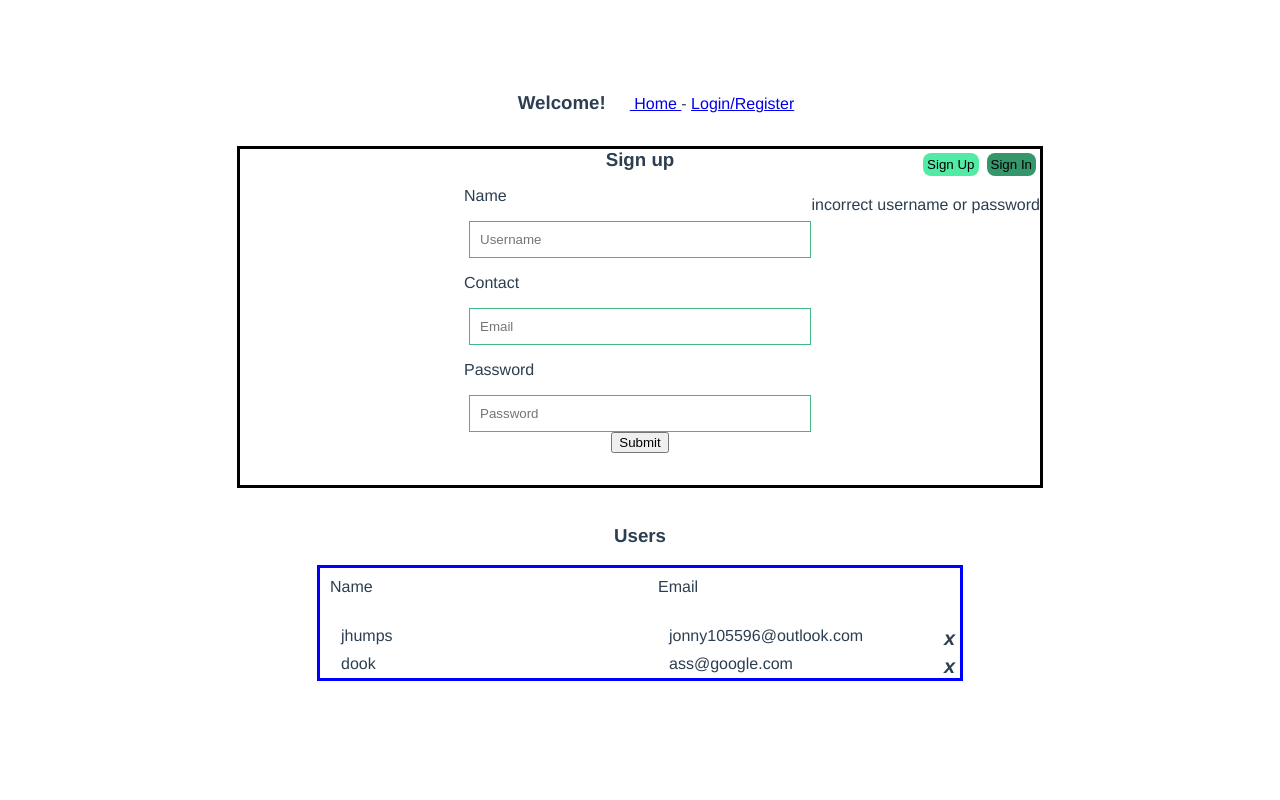
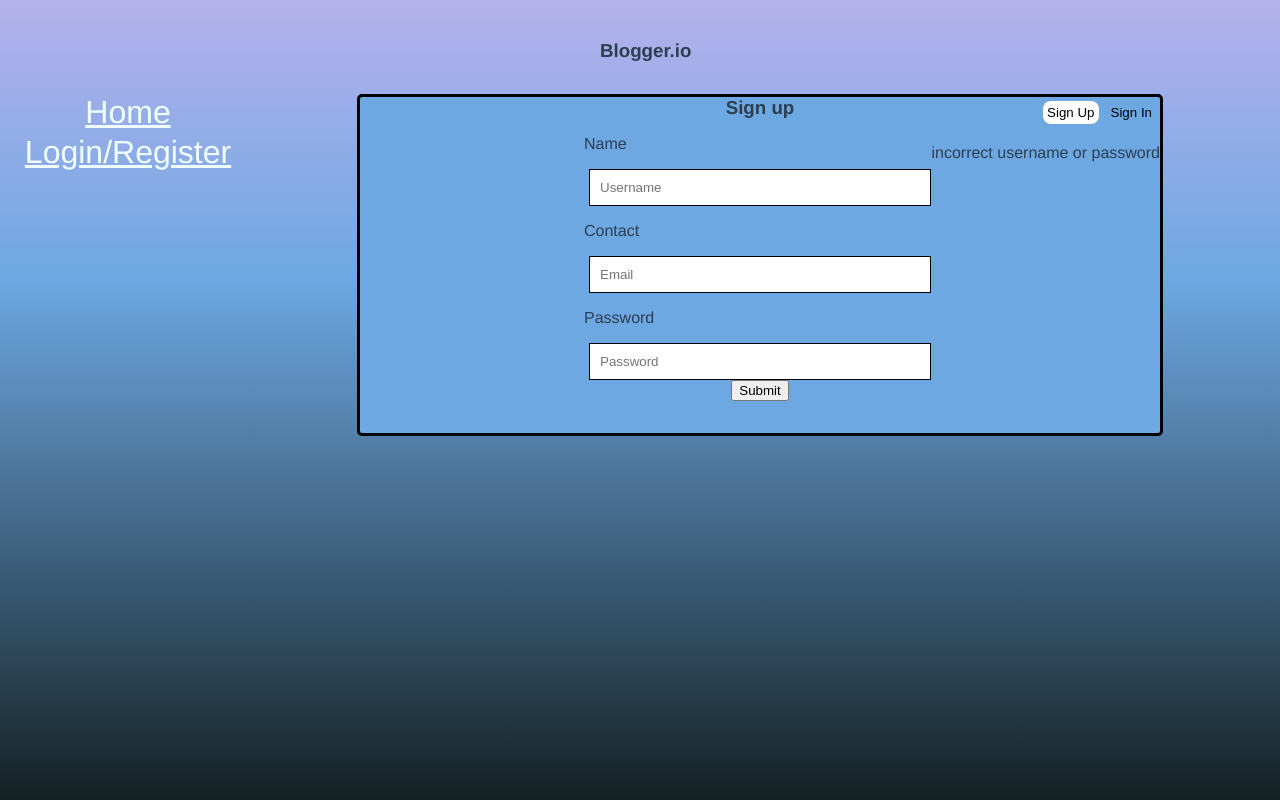
Before and after one commit to JonathanHumphrey/user-creation, a Vue app: page /register in a window 1280 px wide. Built offline with nearby package versions, Linux system fonts and the light colour scheme; data requests are answered from the project's data file.

Commit message:
first style pass and small bug fix

```diff
--- a/db.json
+++ b/db.json
@@ -27,6 +27,21 @@
       "id": 61,
       "body": "poggs evening to you all",
       "timeOfPost": "11:14 AM 12/17/2021"
+    },
+    {
+      "id": 62,
+      "body": "good morning you guys",
+      "timeOfPost": "8:49 AM 12/26/2021"
+    },
+    {
+      "id": 86,
+      "body": "hello :)",
+      "timeOfPost": "9:00 AM 12/26/2021"
+    },
+    {
+      "id": 42,
+      "body": "mornin",
+      "timeOfPost": "11:52 AM 12/27/2021"
     }
   ],
   "profile": {
--- a/src/App.vue
+++ b/src/App.vue
@@ -1,15 +1,21 @@
 <template>
   <div class="container">
-    <Header />
-    <UserData />
+    <Header class="header" />
+
     <!-- Router links for A Home component and form rendering -->
-    <router-link to="/"> Home </router-link>
-    -
-    <router-link to="register">Login/Register</router-link>
-
-    <router-view></router-view>
+    <div class="test">
+      <div class="nav">
+        <UserData class="user-data" />
+        <router-link to="/" class="router-link"> Home </router-link>
+        <router-link to="register" class="router-link"
+          >Login/Register</router-link
+        >
+      </div>
+      <div class="view-container">
+        <router-view class="view"></router-view>
+      </div>
+    </div>
     <br />
-    <AllUsers />
   </div>
 </template>
 
@@ -19,7 +25,7 @@
 // Component Imports
 import Header from "./components/Header.vue";
 //import FormContainer from "./components/FormContainer.vue";
-import AllUsers from "./components/AllUsers.vue";
+//import AllUsers from "./components/AllUsers.vue";
 import UserData from "./components/UserData.vue";
 
 export default {
@@ -27,7 +33,7 @@ export default {
   // Components imports
   components: {
     Header,
-    AllUsers,
+    //AllUsers,
     UserData,
   },
 };
@@ -40,11 +46,59 @@ export default {
   -moz-osx-font-smoothing: grayscale;
   text-align: center;
   color: #2c3e50;
-  margin-top: 60px;
+
+  width: 100%;
+  height: 100%;
+}
+html {
+  min-height: 100%;
+  background: rgb(181, 177, 236);
+  background: linear-gradient(
+    180deg,
+    rgba(181, 177, 236, 1) 0%,
+    rgba(109, 168, 226, 1) 35%,
+    rgba(20, 33, 36, 1) 100%
+  );
 }
 .container {
-  max-width: 1100px;
-  margin: auto;
-  padding: 0 2rem;
+  display: flex;
+  flex-flow: column wrap;
+  justify-content: center;
+}
+.router-link {
+  font-size: 2rem;
+  color: azure;
+
+  border-radius: 2.5rem;
+  width: 15rem;
+  height: 2.5rem;
+}
+.router-link:hover {
+  color: aquamarine;
+}
+.nav {
+  display: inherit;
+  flex-direction: column;
+}
+.view-container {
+  width: 100%;
+  border-radius: 5rem;
+}
+.test {
+  display: inherit;
+}
+::-webkit-scrollbar {
+  width: 1rem;
+}
+::-webkit-scrollbar-track {
+  box-shadow: inset 0 0 5px rgb(29, 29, 29);
+  border-radius: 10px;
+}
+::-webkit-scrollbar-thumb {
+  background: rgba(109, 168, 226, 1) 35%;
+  border-radius: 10px;
+}
+::-webkit-scrollbar-thumb:hover {
+  background: rgba(181, 177, 236, 1) 0%;
 }
 </style>
--- a/src/components/FormContainer.vue
+++ b/src/components/FormContainer.vue
@@ -47,7 +47,10 @@
 
 <script>
 import { mapActions, mapState } from "vuex";
+import router from "../router.js";
 import FormTemplate from "@/components/forms/FormTemplate";
+
+import pfp from "../assets/pfp.jpg";
 
 export default {
   name: "FormContainer",
@@ -88,6 +91,7 @@ export default {
           email: data.data.email,
           pass: data.data.password,
           isSignedIn: false,
+          profilePicture: pfp.jpg,
         };
         console.log(newUser);
 
@@ -108,6 +112,7 @@ export default {
               //this.users.activeUser = this.users[i];
               this.loginUser(this.users[i]);
               this.users[i].isSignedIn = true;
+              router.push("/");
               break;
             }
           } else if (data.data.username !== this.users[i].name) {
@@ -135,26 +140,28 @@ export default {
 <style scoped>
 .form-container {
   border: solid black;
+  border-radius: 5px;
   flex: 2;
   width: 50rem;
   height: 18rem;
   margin: auto;
   padding-bottom: 3rem;
   position: relative;
+  background: rgba(109, 168, 226, 1);
 }
 .account-nav {
   cursor: pointer;
   border: none;
-  background-color: #36966b;
+  background-color: rgba(109, 168, 226, 1);
   padding: 0.25rem;
   margin: 0.25rem;
   border-radius: 0.5rem;
 }
 .account-nav-selected {
-  background-color: #51eba5;
+  background-color: #ffffff;
 }
 .account-nav:hover {
-  background-color: #51eba5;
+  background-color: rgb(195, 225, 255);
 }
 .section-name {
   text-align: left;
--- a/src/components/Header.vue
+++ b/src/components/Header.vue
@@ -1,45 +1,21 @@
 <template>
   <div class="header">
-        <h3>Welcome!</h3>
+    <h3>Blogger.io</h3>
   </div>
 </template>
 
 <script>
-
-
 export default {
   name: "Header",
-}
+};
 </script>
 
 <style scoped>
-    .header{
-        display: inline;
-        flex: 2;
-        width: 20rem;
-        margin: auto;
+.header {
+  min-width: 100%;
 }
-    .account-nav{
-        cursor: pointer;
-        border: none;
-        background-color: #41b883;
-        padding: .5rem;
-        margin: .5rem;
-    }
-    .sign-up:hover{
-        color: rgb(46, 149, 197);
-    }
-    .sign-in{
-        cursor: pointer;
-        border: none;
-        background-color: #41b883;
-        padding: .5rem;
-        margin: .5rem;
-    }
-    .sign-in:hover{
-        color: rgb(46, 149, 197);
-    }
-    h3{
+
+h3 {
   width: 5rem;
   margin: 2rem;
   display: inline-block;
--- a/src/components/UserContent.vue
+++ b/src/components/UserContent.vue
@@ -1,8 +1,10 @@
 <template>
   <div class="user-content">
-    <textarea placeholder="Compose a Post" id="user-text" />
+    <div class="post-div">
+      <textarea class="text-area" placeholder="Compose a Post" id="user-text" />
 
-    <button @click="post()">Post!</button>
+      <button @click="post()">Post!</button>
+    </div>
 
     <div class="posts" v-for="post in allPosts" v-bind:key="post.id">
       <h4>{{ activeUser.name }}</h4>
@@ -33,8 +35,9 @@ export default {
         body: str,
         timeOfPost: moment(new Date()).format("h:mm A MM/DD/YYYY"),
       };
-      console.log(sender.timeOfPost);
+
       this.postUserContent(sender);
+      text.value = "";
     },
     removePost(id) {
       this.deletePost(id);
@@ -56,14 +59,30 @@ export default {
 textarea {
   resize: none;
   width: 20%;
+  height: 2.5rem;
 }
 h4 {
   text-align: left;
   margin-left: 5rem;
   margin-bottom: 0;
 }
+button {
+  border: none;
+  border-radius: 5rem;
+  padding: 0.5rem;
+  margin-left: 1rem;
+  border: solid rgb(200, 225, 250);
+}
+button:hover {
+  background-color: rgb(195, 225, 255);
+  border: solid rgb(39, 118, 197);
+}
 .user-content {
-  border: solid black;
+  border-radius: 2.5rem;
+  background: rgb(200, 225, 250);
+  padding: 1rem;
+  display: flex;
+  flex-direction: column;
 }
 .del {
   position: absolute;
@@ -93,4 +112,8 @@ h4 {
   padding: 1rem;
   margin-bottom: 2rem;
 }
+.text-area {
+  margin-top: 2rem;
+  border: none;
+}
 </style>
--- a/src/components/UserData.vue
+++ b/src/components/UserData.vue
@@ -1,8 +1,9 @@
 <template>
   <div class="user-data" v-if="this.activeUser !== null">
-    <h3>{{ this.activeUser.name }}</h3>
-    <p>{{ this.activeUser.email }}</p>
-    <button @click="signOut($event)">Sign Out</button>
+    <h3>Username: {{ this.activeUser.name }}</h3>
+    <p>Contact: {{ this.activeUser.email }}</p>
+    <img src="${{this.activeUser.profilePicture}}" alt="" />
+    <button @click="signOut($event)">Log Out</button>
   </div>
 </template>
 
@@ -29,16 +30,28 @@ export default {
 
 <style scoped>
 .user-data {
-  border: solid black;
-  width: 10rem;
-  margin-left: -5rem;
+  width: 15rem;
+  border-radius: 2.5rem;
   justify-content: left;
-  display: flexbox;
+  display: inherit;
+  flex-direction: column;
+  background: rgba(109, 168, 226, 1);
+  height: 7.5rem;
+}
+h3 {
+  margin: 0;
 }
 p {
   font-size: 0.75rem;
 }
 button {
   align-self: center;
+  border-radius: 2rem;
+  border: none;
+  padding: 0.5rem;
+}
+button:hover {
+  color: rgb(243, 128, 128);
+  background-color: rgb(195, 225, 255);
 }
 </style>
--- a/src/components/forms/FormTemplate.vue
+++ b/src/components/forms/FormTemplate.vue
@@ -50,7 +50,7 @@ export default {
 .input {
   flex: 10;
   padding: 10px;
-  border: 1px solid #41b883;
+  border: 1px solid #000000;
   outline: 0;
   width: 20rem;
   margin: auto;
--- a/src/store/modules/userPosts.js
+++ b/src/store/modules/userPosts.js
@@ -21,7 +21,8 @@ const actions = {
         const res = await axios.get('http://localhost:5000/userPosts')
 
         console.log(res.data)
-        commit('setPosts', res.data)
+        let reversed = res.data.reverse();
+        commit('setPosts', reversed)
     }
 };
 const mutations = {
--- a/src/views/Home.vue
+++ b/src/views/Home.vue
@@ -1,16 +1,15 @@
 <template>
-  <div>
-    <h3>Home</h3>
-    <p v-show="!activeUser.name">
+  <div v-if="this.activeUser === null">
+    <p>
       Welcome to the website, create an account or sign in to an existing one to
       view your dashboard
     </p>
   </div>
-  <div class="user-dash" v-show="activeUser.name">
-    User: {{ activeUser.name }}
+  <div class="user-dash" v-else>
     <UserContent />
   </div>
 </template>
+
 <script>
 import { mapState } from "vuex";
 
```
Also changed, not shown: src/assets/pfp.jpg (added). Lines whose indentation alone changed are shown as unchanged.
